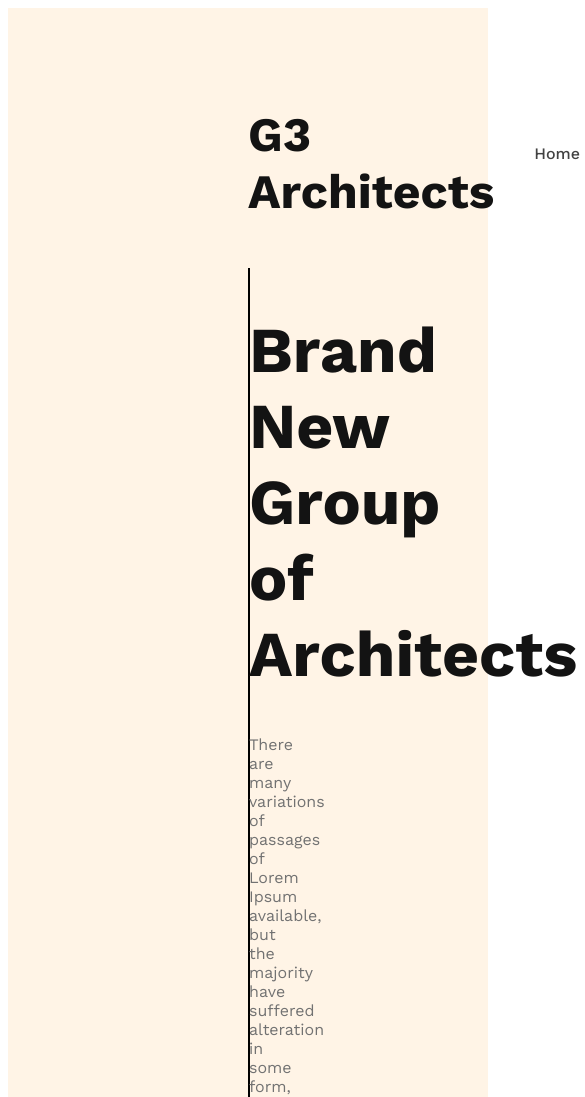
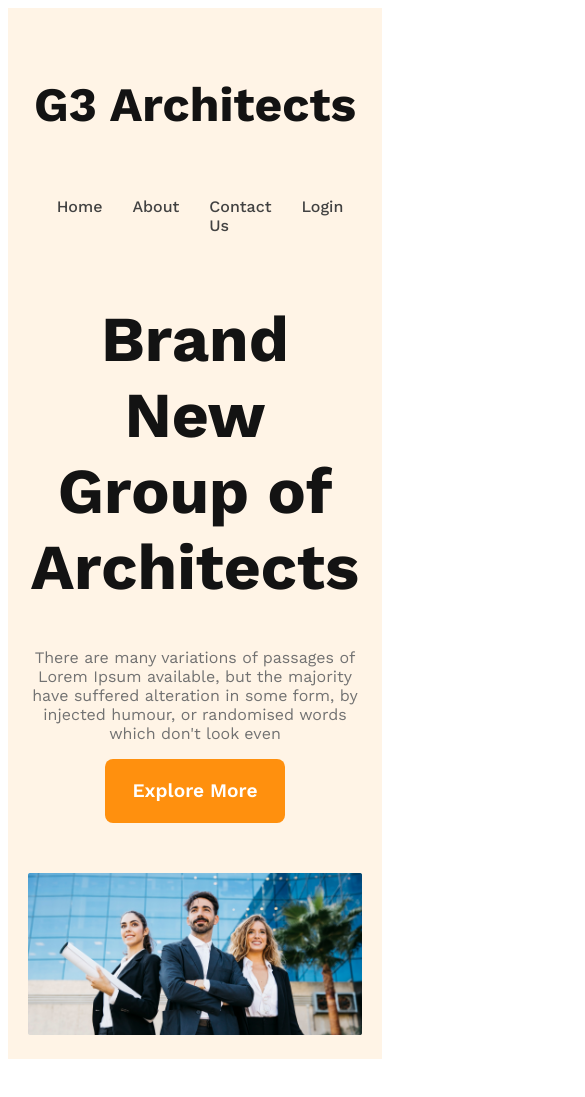
Before and after one commit to IsabellaCS50/g3-architects, a plain HTML site: page index.html in a window 390 px wide. Shown: the top 1097 px of the page, 585 px wide, since content can reach past the window. After the commit the page ends 1067 px from the top, so only its background shows below. Drawn offline with nearby package versions, Linux system fonts and the light colour scheme.

Commit message:
header section added with proper responsiveness

```diff
--- a/styles.css
+++ b/styles.css
@@ -7,16 +7,17 @@
 
 /* global styles */
 .btn-primary{
-    color: #FFF;
-    text-align: center;
     font-size: 1.2rem;
     font-weight: 600;
+    color: #FFF;
+    background: #FF900E;
+    text-align: center;
     width: 180px;
     height: 64px;
+    padding: 20px 25px;
     border-radius: 8px;
     border-style: none;
-    background: #FF900E;
-
+    cursor: pointer;
 }
 /* Header Styles */
 header{
@@ -54,9 +55,9 @@ nav li a{
 /* Banner Styles */
 .banner-content{
     max-width: 800px;
-    border: 1px solid black;
+    /* border: 1px solid black; */
     text-align: center;
-    margin: 0 auto;
+    margin: 50px auto;
 }
 
 .banner-title{
@@ -71,3 +72,30 @@ nav li a{
     font-size: 1rem;
     font-weight: 400;
 }
+
+.banner img{
+    width: 100%;
+}
+
+/* Responsive media queries */
+
+/* Mobile Devices */
+@media screen and (max-width: 576px) {
+    header{
+         padding: 20px;
+    }
+    nav{
+        flex-direction: column;
+    }
+}
+
+/* Tablet/medium Devices */
+
+@media screen and (min-width: 576px) and (max-width: 960px) {
+    header{
+        padding: 50px;
+   }
+    nav{
+        flex-direction: column;
+    }
+}
```
